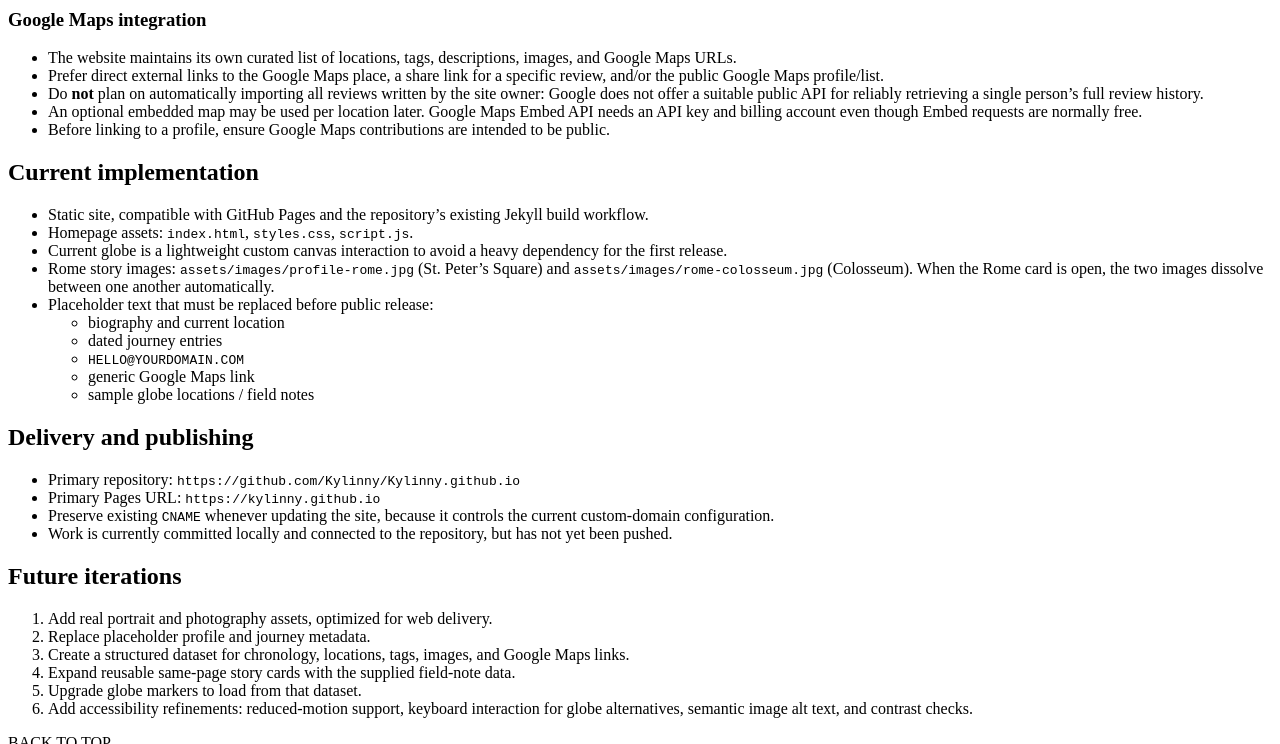
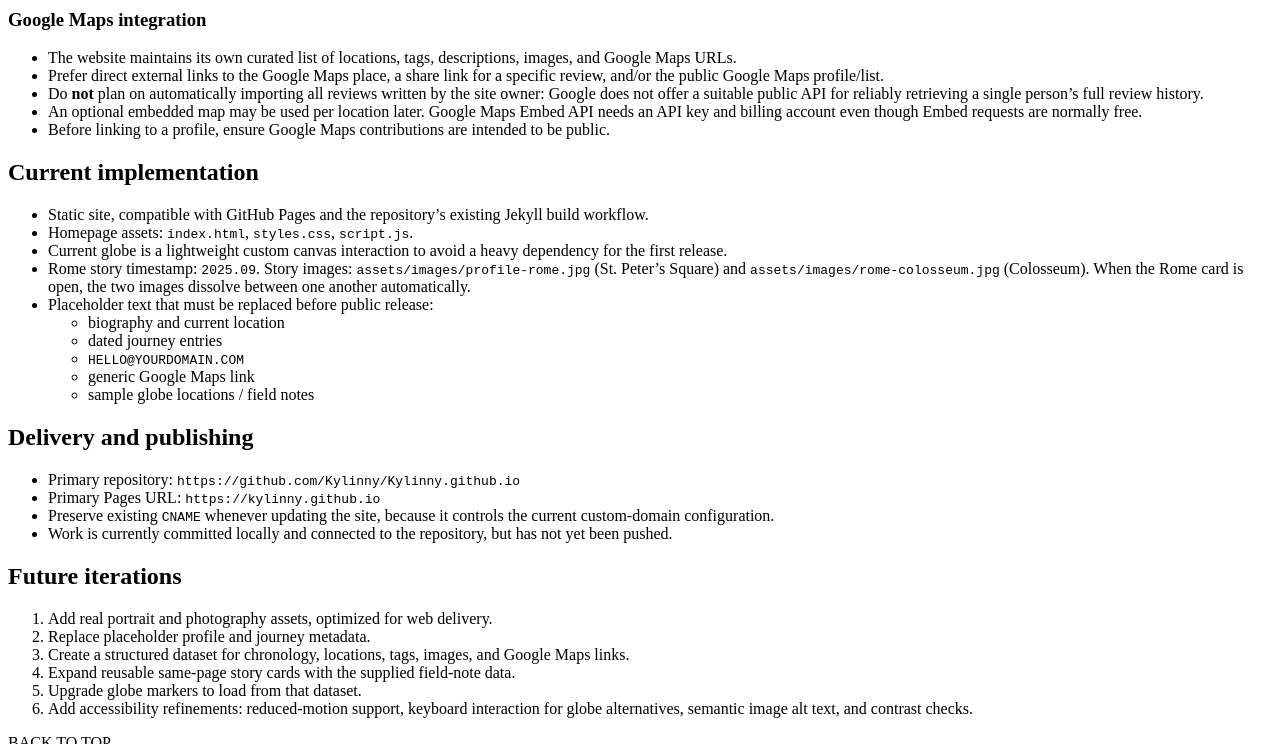
Before and after one commit to Kylinny/Kylinny.github.io, a Jekyll site: the page built from DESIGN_BRIEF.md, in a window 1280 px wide and 900 px high, scrolled down 2025 px, cut to the strip 0-744 px from the top of the window. Built offline with Jekyll 4.4.1, drawn with Linux system fonts in a browser that asks for light colours; nearby versions of some CDN libraries; our own code applies the rules of GitHub Pages for plain Markdown files.

Commit message:
Add Rome story timestamp

```diff
--- a/DESIGN_BRIEF.md
+++ b/DESIGN_BRIEF.md
@@ -103,7 +103,7 @@
 - Static site, compatible with GitHub Pages and the repository's existing Jekyll build workflow.
 - Homepage assets: `index.html`, `styles.css`, `script.js`.
 - Current globe is a lightweight custom canvas interaction to avoid a heavy dependency for the first release.
-- Rome story images: `assets/images/profile-rome.jpg` (St. Peter's Square) and `assets/images/rome-colosseum.jpg` (Colosseum). When the Rome card is open, the two images dissolve between one another automatically.
+- Rome story timestamp: `2025.09`. Story images: `assets/images/profile-rome.jpg` (St. Peter's Square) and `assets/images/rome-colosseum.jpg` (Colosseum). When the Rome card is open, the two images dissolve between one another automatically.
 - Placeholder text that must be replaced before public release:
   - biography and current location
   - dated journey entries
--- a/script.js
+++ b/script.js
@@ -29,7 +29,7 @@
   },
   {
     id: 'rome', name: 'ROME', lat: 41.9028, lon: 12.4964,
-    kicker: 'FIELD IMAGE / ITALY', body: 'A moment by the fountain at St. Peter’s Square — one of the first images in this growing archive.',
+    kicker: 'FIELD IMAGE / ITALY', timestamp: '2025.09', body: 'A moment by the fountain at St. Peter’s Square — one of the first images in this growing archive.',
     images: ['assets/images/profile-rome.jpg', 'assets/images/rome-colosseum.jpg'], tags: ['ROME', 'PHOTOGRAPHY', 'ARCHIVE'],
   },
 ];
@@ -176,7 +176,7 @@
 }
 function openStory(story) {
   clearInterval(storyImageTimer);
-  storyKicker.textContent = story.kicker;
+  storyKicker.textContent = story.timestamp ? `${story.kicker} / ${story.timestamp}` : story.kicker;
   storyTitle.textContent = story.name;
   storyBody.textContent = story.body;
   storyTags.replaceChildren(...story.tags.map((tag) => { const label = document.createElement('span'); label.textContent = tag; return label; }));
```
